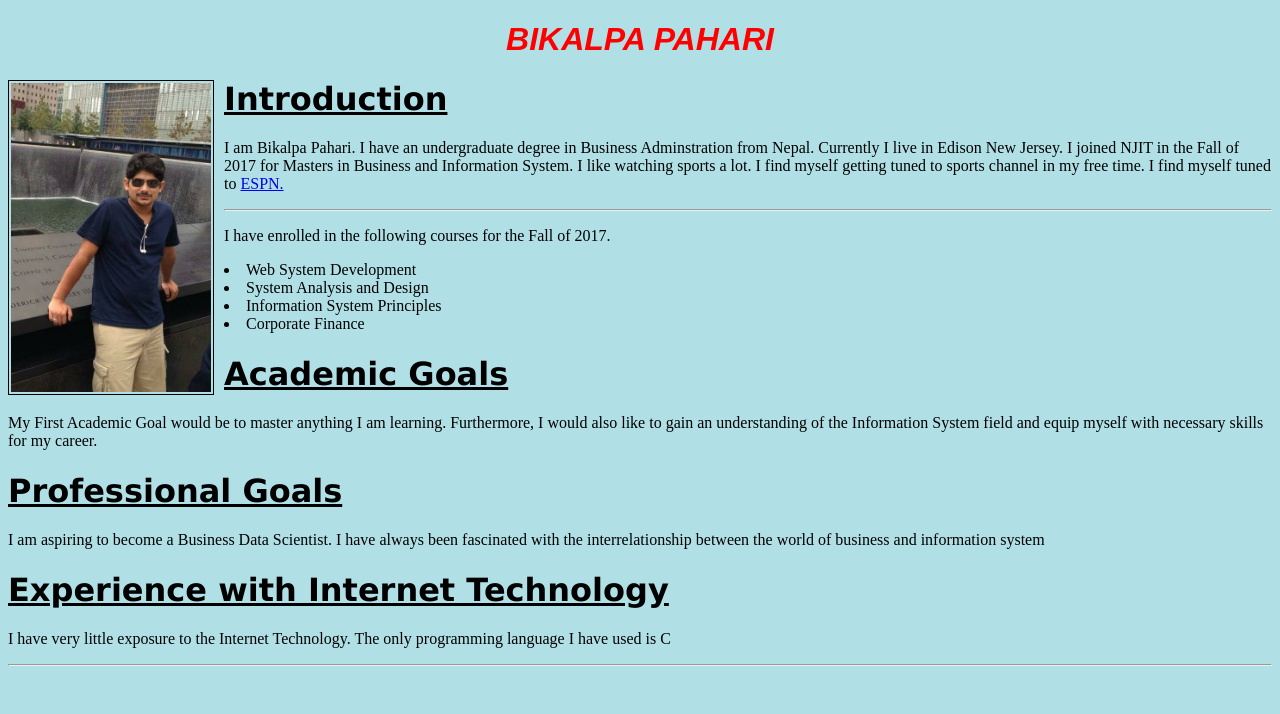
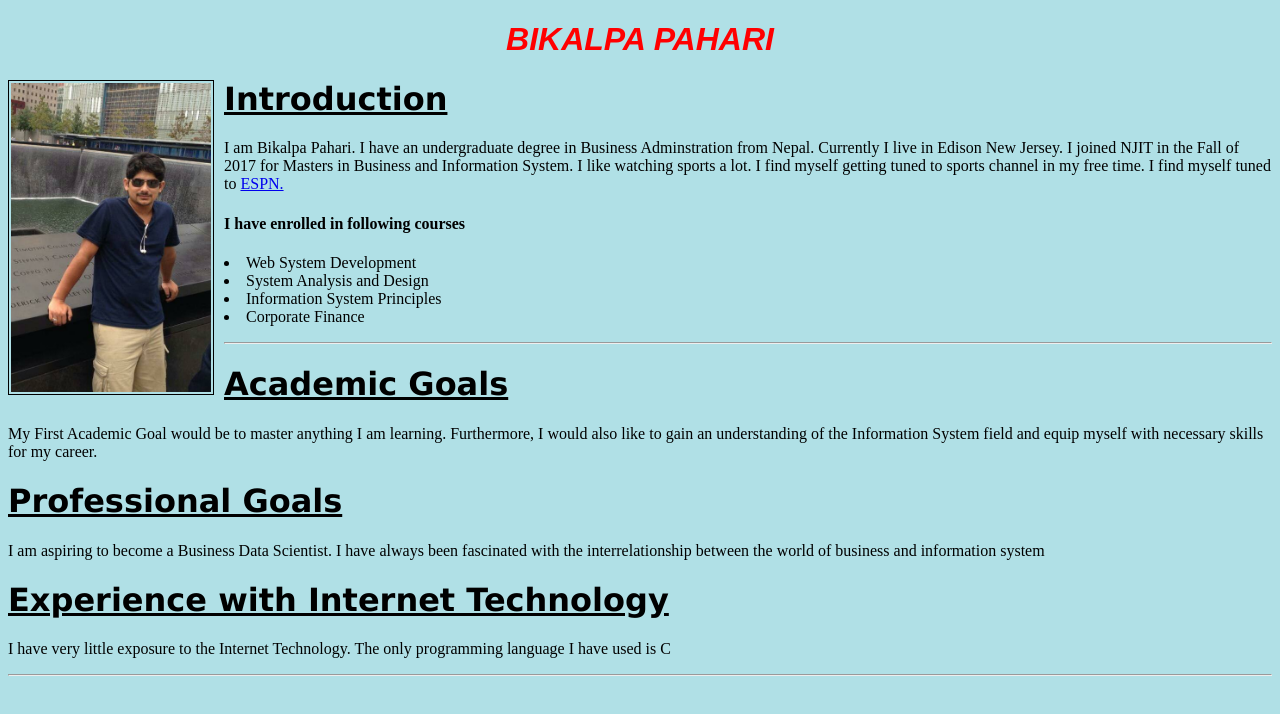
Before and after one commit to bp359/homework2, a plain HTML site: page index.html in a window 1280 px wide. Drawn offline with Linux system fonts and the light colour scheme.

```diff
--- a/index.html
+++ b/index.html
@@ -14,9 +14,10 @@
 		<h1 style ="font-family: Verdana"> <u> <b>Introduction </b></u> </h1>
 
 				<p> I am Bikalpa Pahari. I have an undergraduate degree in Business Adminstration from Nepal. Currently I live in Edison New Jersey. I joined NJIT in the Fall of 2017 for Masters in Business and Information System. I like watching sports a lot. I find myself getting tuned to sports channel in my free time. I find myself tuned to <a href="http://www.espnfc.us"> ESPN.</a> </p>
-				<hr>
-				<P> I have enrolled in the following courses for the Fall of 2017.<li>Web System Development</li> <li> System Analysis and Design</li> <li> Information System Principles<li>Corporate Finance</li></li></P>
 
+				<div><h4 font style="font-family:serif;"> I have enrolled in following courses</h3>
+					<P><li>Web System Development</li> <li> System Analysis and Design</li> <li> Information System Principles<li>Corporate Finance</li></li></P></div>
+					<hr>
 		<h1 style ="font-family: Verdana"> <u> <b> Academic Goals </b></u></h1>
 				<p> My First Academic Goal would be to master anything I am learning. Furthermore, I would also like to gain an understanding of the Information System field and equip myself with necessary skills for my career. </p>
 
```
